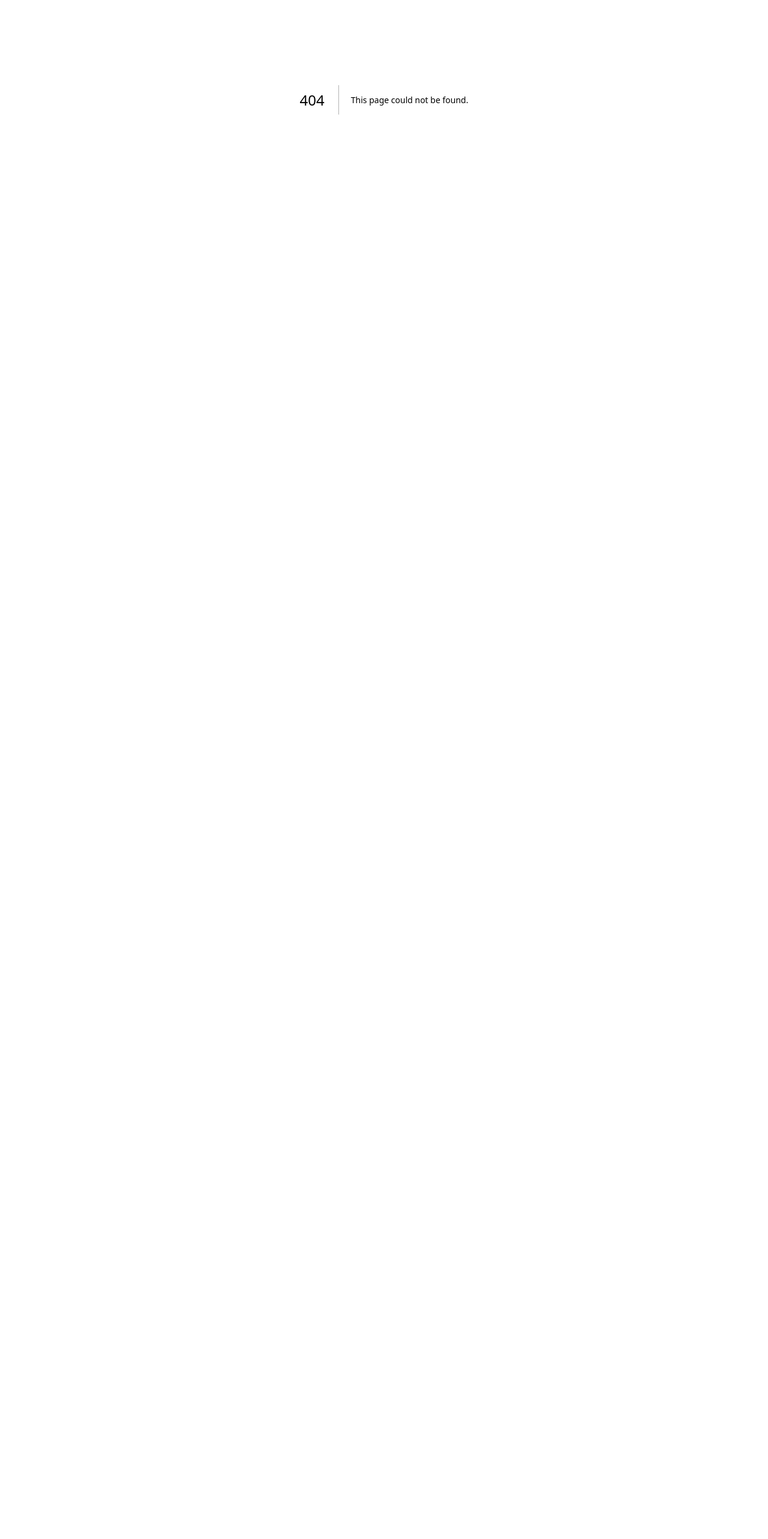
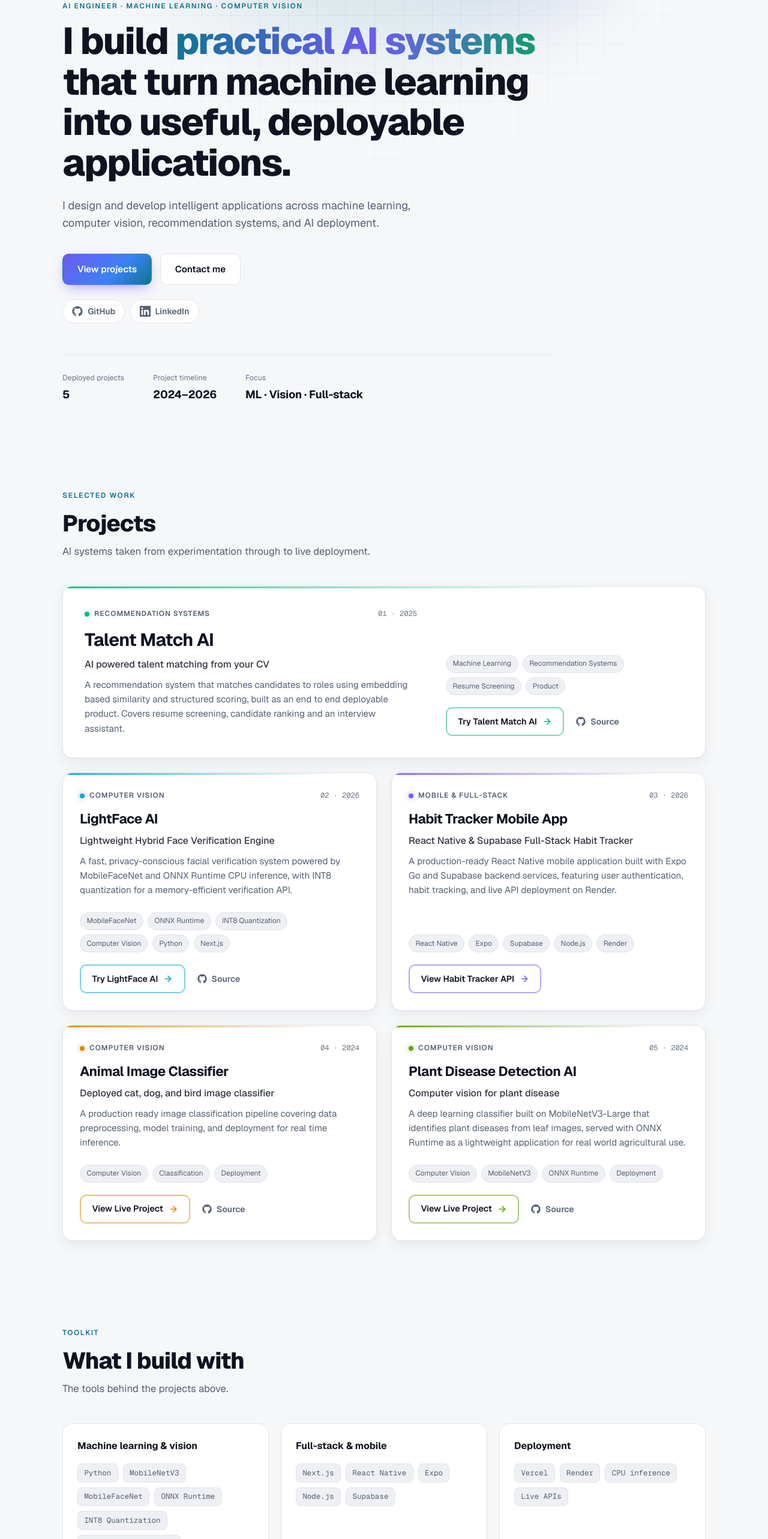
Before and after one commit to Mc-KellyTPepple/ai-portfolio, a Next.js app: page / in a window 1280 px wide. Before the commit this address had no page. Shown: the part 234-2800 px from the top of the page at 60% size. Before the commit the page ends 800 px from the top, so only its background shows below. Built offline with nearby package versions, Linux system fonts and the light colour scheme.

Commit message:
Add files via upload

```diff
--- /dev/null
+++ b/app/page.tsx
@@ -0,0 +1,214 @@
+import ContactButton from "@/components/ContactButton";
+import Nav from "@/components/Nav";
+import ProjectCard from "@/components/ProjectCard";
+import SocialLinks, { SOCIAL } from "@/components/SocialLinks";
+import { projects } from "@/data/projects";
+
+const EMAIL = "mckelly2014@gmail.com";
+
+const personSchema = {
+  "@context": "https://schema.org",
+  "@type": "Person",
+  name: "Mc-Kelly Pepple",
+  jobTitle: "AI Engineer",
+  url: "https://ai-portfolio-pearl-ten.vercel.app",
+  sameAs: [SOCIAL.github, SOCIAL.linkedin],
+};
+
+const toolkit = [
+  {
+    title: "Machine learning & vision",
+    items: [
+      "Python",
+      "MobileNetV3",
+      "MobileFaceNet",
+      "ONNX Runtime",
+      "INT8 Quantization",
+      "Image Classification",
+      "Recommendation Systems",
+    ],
+  },
+  {
+    title: "Full-stack & mobile",
+    items: ["Next.js", "React Native", "Expo", "Node.js", "Supabase"],
+  },
+  {
+    title: "Deployment",
+    items: ["Vercel", "Render", "CPU inference", "Live APIs"],
+  },
+];
+
+const principles = [
+  {
+    title: "Engineering first",
+    text: "Clean, maintainable systems built with an engineer's discipline, not just a model that scores well.",
+  },
+  {
+    title: "Beyond the notebook",
+    text: "Every project is taken from experiment to a usable application someone can open and try.",
+  },
+  {
+    title: "Deployed, not just demoed",
+    text: "Live projects with real endpoints, built to run on modest hardware and work in the real world.",
+  },
+];
+
+export default function Home() {
+  const featuredProjects = projects.filter((project) => project.featured);
+  const years = featuredProjects.map((p) => Number(p.year));
+  const span = `${Math.min(...years)}\u2013${Math.max(...years)}`;
+
+  return (
+    <>
+      <script
+        type="application/ld+json"
+        dangerouslySetInnerHTML={{ __html: JSON.stringify(personSchema) }}
+      />
+      <Nav />
+
+      <main id="top">
+        <section className="hero">
+          <div className="heroGlow" aria-hidden="true" />
+          <div className="heroContent">
+            <p className="statusBadge">
+              <span className="statusDot" aria-hidden="true" />
+              Open to AI engineering opportunities
+            </p>
+
+            <p className="eyebrow">
+              AI Engineer &middot; Machine Learning &middot; Computer Vision
+            </p>
+
+            <h1>
+              I build <span className="gradientText">practical AI systems</span>{" "}
+              that turn machine learning into useful, deployable applications.
+            </h1>
+
+            <p className="heroDescription">
+              I design and develop intelligent applications across machine
+              learning, computer vision, recommendation systems, and AI
+              deployment.
+            </p>
+
+            <div className="heroActions">
+              <a href="#projects" className="btn btnPrimary">
+                View projects
+              </a>
+              <a href="#contact" className="btn btnGhost">
+                Contact me
+              </a>
+            </div>
+
+            <SocialLinks variant="labeled" className="heroSocial" />
+
+            <dl className="stats">
+              <div>
+                <dt>Deployed projects</dt>
+                <dd>{featuredProjects.length}</dd>
+              </div>
+              <div>
+                <dt>Project timeline</dt>
+                <dd>{span}</dd>
+              </div>
+              <div>
+                <dt>Focus</dt>
+                <dd>ML &middot; Vision &middot; Full-stack</dd>
+              </div>
+            </dl>
+          </div>
+        </section>
+
+        <section id="projects" className="section">
+          <div className="sectionHeading">
+            <p className="eyebrow">Selected work</p>
+            <h2>Projects</h2>
+            <p>
+              AI systems taken from experimentation through to live
+              deployment.
+            </p>
+          </div>
+
+          <div className="projectsGrid">
+            {featuredProjects.map((project, index) => (
+              <ProjectCard
+                key={project.slug}
+                project={project}
+                index={index}
+                featured={index === 0}
+              />
+            ))}
+          </div>
+        </section>
+
+        <section id="toolkit" className="section">
+          <div className="sectionHeading">
+            <p className="eyebrow">Toolkit</p>
+            <h2>What I build with</h2>
+            <p>The tools behind the projects above.</p>
+          </div>
+
+          <div className="toolkitGrid">
+            {toolkit.map((group) => (
+              <div key={group.title} className="toolkitCard">
+                <h3>{group.title}</h3>
+                <ul>
+                  {group.items.map((item) => (
+                    <li key={item}>{item}</li>
+                  ))}
+                </ul>
+              </div>
+            ))}
+          </div>
+        </section>
+
+        <section id="about" className="section">
+          <div className="aboutGrid">
+            <div className="aboutIntro">
+              <p className="eyebrow">About</p>
+              <h2>Engineering focused. AI driven.</h2>
+              <p>
+                I combine engineering experience with machine learning to
+                build practical systems that solve real problems and can move
+                beyond the notebook into usable applications.
+              </p>
+            </div>
+
+            <ul className="principles">
+              {principles.map((item) => (
+                <li key={item.title}>
+                  <h3>{item.title}</h3>
+                  <p>{item.text}</p>
+                </li>
+              ))}
+            </ul>
+          </div>
+        </section>
+
+        <section id="contact" className="section">
+          <div className="contactCard">
+            <p className="eyebrow">Let&apos;s work together</p>
+            <h2>Have an AI problem worth solving?</h2>
+            <p>
+              I am available for AI engineering, machine learning, computer
+              vision, and AI application development opportunities.
+            </p>
+            <ContactButton email={EMAIL} />
+            <SocialLinks variant="labeled" className="contactSocial" />
+            <p className="cvNote">
+              Full CV available on request, shared directly and on a
+              case-by-case basis.
+            </p>
+          </div>
+        </section>
+      </main>
+
+      <footer className="siteFooter">
+        <div className="footerInner">
+          <p>&copy; 2026 Mc-Kelly Pepple. All rights reserved.</p>
+          <SocialLinks className="footerSocial" />
+          <a href="#top">Back to top &uarr;</a>
+        </div>
+      </footer>
+    </>
+  );
+}
```
